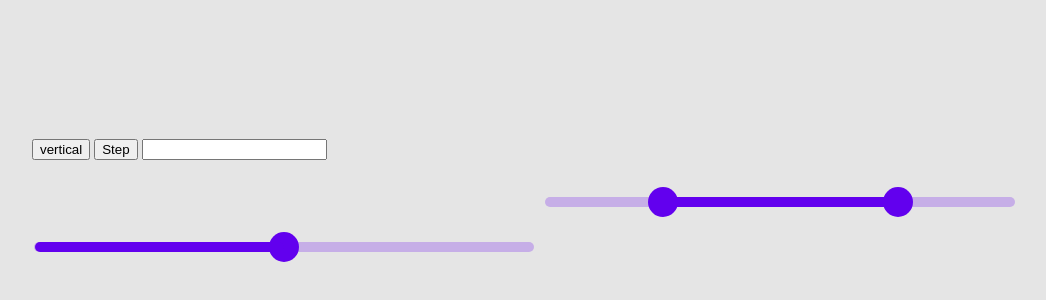
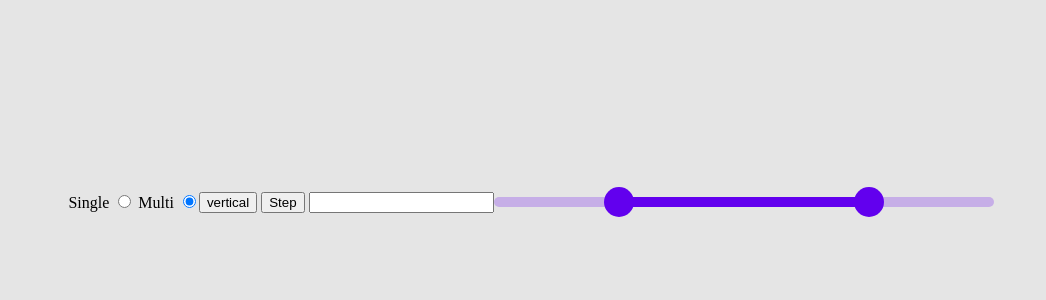
Before and after one commit to Bari100/s, a plain HTML site: page range.html in a window 1280 px wide. Shown: the part 218-518 px from the top of the page, without its empty margins (109-1155 px from the left). Drawn offline with nearby package versions, Linux system fonts and the light colour scheme.

Commit message:
made vertical single-range; made radio to choose singe or multi-range slider;

```diff
--- a/range.css
+++ b/range.css
@@ -12,7 +12,7 @@ body {
 	background-color: #e5e5e5;
 }
 
-.middle {
+.sliders {
 	position: relative;
 	width: 50%;
 	max-width: 500px;
@@ -22,7 +22,6 @@ body {
 	position: relative;
 	z-index: 0;
 	height: 10px;
-	margin: 0 15px;
 }
 .slider > .track {
 	position: absolute;
@@ -107,7 +106,9 @@ input[type=range]::-webkit-slider-thumb {
 	width: 498px;
 	height: 10px;
 	position: relative;
-	margin-top: 80px;
+	display: none;
+	margin-top: -4px;
+	margin-left: -3px;
 }
 #single-range {
 	width: 500px;
--- a/range.html
+++ b/range.html
@@ -6,19 +6,26 @@
         <link href="range.css" rel="stylesheet">
     </head>
     <body>
+        <div class="single-multi">
+            <label> Single
+                <input id="mult-sing" class="choose-single" name="choose-slider" type="radio">
+            </label>
+            <label> Multi
+                <input id="mult-sing" class="choose-multi" name="choose-slider" type="radio" checked>
+            </label>
+        </div>
         <div>
             <button onclick="vertical()">vertical</button>
             <button onclick="changeStep()">Step</button>
             <input type="number" id="number">
+        </div>
+
+
+        <div class="sliders">
             <div class="slider-single">
                 <input type="range" id="single-range" min="0" max="100px">
                 <div class="progress-bar"></div>
             </div>
-            <p id="demo"></p>
-        </div>
-
-
-        <div class="middle">
             <div class="multi-range-slider">
                 <input type="range" id="input-left" min="0" max="100" value="25">
                 <input type="range" id="input-right" min="0" max="100" value="75">
--- a/range.js
+++ b/range.js
@@ -1,17 +1,19 @@
 
-var inputLeft = document.getElementById("input-left");
-var inputRight = document.getElementById("input-right");
-
-var slider = document.querySelector(".slider");
-var thumbLeft = document.querySelector(".slider > .thumb.left");
-var thumbRight = document.querySelector(".slider > .thumb.right");
-var range = document.querySelector(".slider > .range");
-var singleRange = document.getElementById("single-range");
-
+var inputLeft = document.getElementById("input-left"),
+	inputRight = document.getElementById("input-right"),
+	slider = document.querySelector(".slider"),
+	thumbLeft = document.querySelector(".slider > .thumb.left"),
+	thumbRight = document.querySelector(".slider > .thumb.right"),
+	range = document.querySelector(".slider > .range"),
+	singleRange = document.getElementById("single-range"),
+	sliderSingle = document.querySelector(".slider-single");
+	radioSingle = document.querySelector(".choose-single");
+	radioMulti = document.querySelector(".choose-multi");
 
 //ФУНКЦИЯ ИЗМЕНЕНИЯ ПОЛОЖЕНИЯ (ВЕРТИКАЛЬ) И ИЗМЕНЕНИЯ ШАГА (STEP)
 function vertical() {
 	singleRange.classList.add("vertical");
+	sliderSingle.style.transform = "rotate(270deg)";
 	inputLeft.classList.add("vertical");
 	inputRight.classList.add("vertical");
 	inputLeft.style.height = "500px";
@@ -21,7 +23,7 @@ function vertical() {
 	inputRight.style.top = "-250px";
 }
 function changeStep() {
-	// document.getElementById("range").step = document.getElementById("number").value;
+	singleRange.step = document.getElementById("number").value;
 	inputLeft.step = document.getElementById("number").value;
 	inputRight.step = document.getElementById("number").value;
 }
@@ -137,6 +139,7 @@ var positionXY,
 		}
 	};
 
+//ДОБАВЛЯЕТ PROGRESS BAR (SLIDER-SINGLE)
 $('#single-range').on('input', function(e){
 	var min = e.target.min,
 		max = e.target.max,
@@ -145,4 +148,16 @@ $('#single-range').on('input', function(e){
 	$('.progress-bar').css({
 		'width': (min + val) + '%'
 	});
-	}).trigger('input');
+}).trigger('input');
+
+
+//ФУНКЦИЯ ВЫБОРА SINGLE ИЛИ MULTIRANGE
+$("input[type='radio']").change(function(){
+	if($(radioMulti).prop("checked")) {
+		$(sliderSingle).hide();
+		$(".multi-range-slider").show();
+	} else {
+		$(sliderSingle).show();
+		$(".multi-range-slider").hide();
+	}
+});
```
